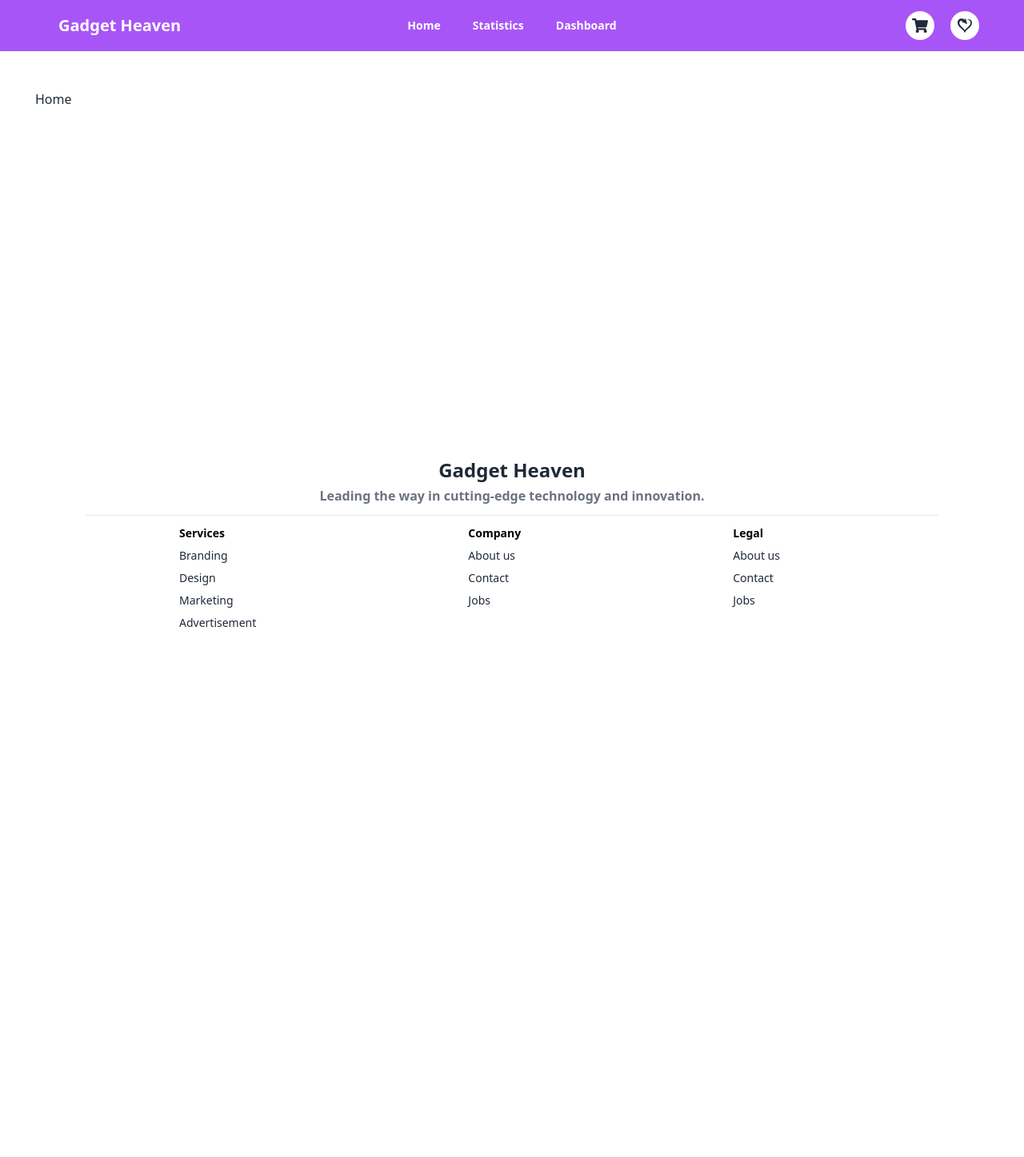
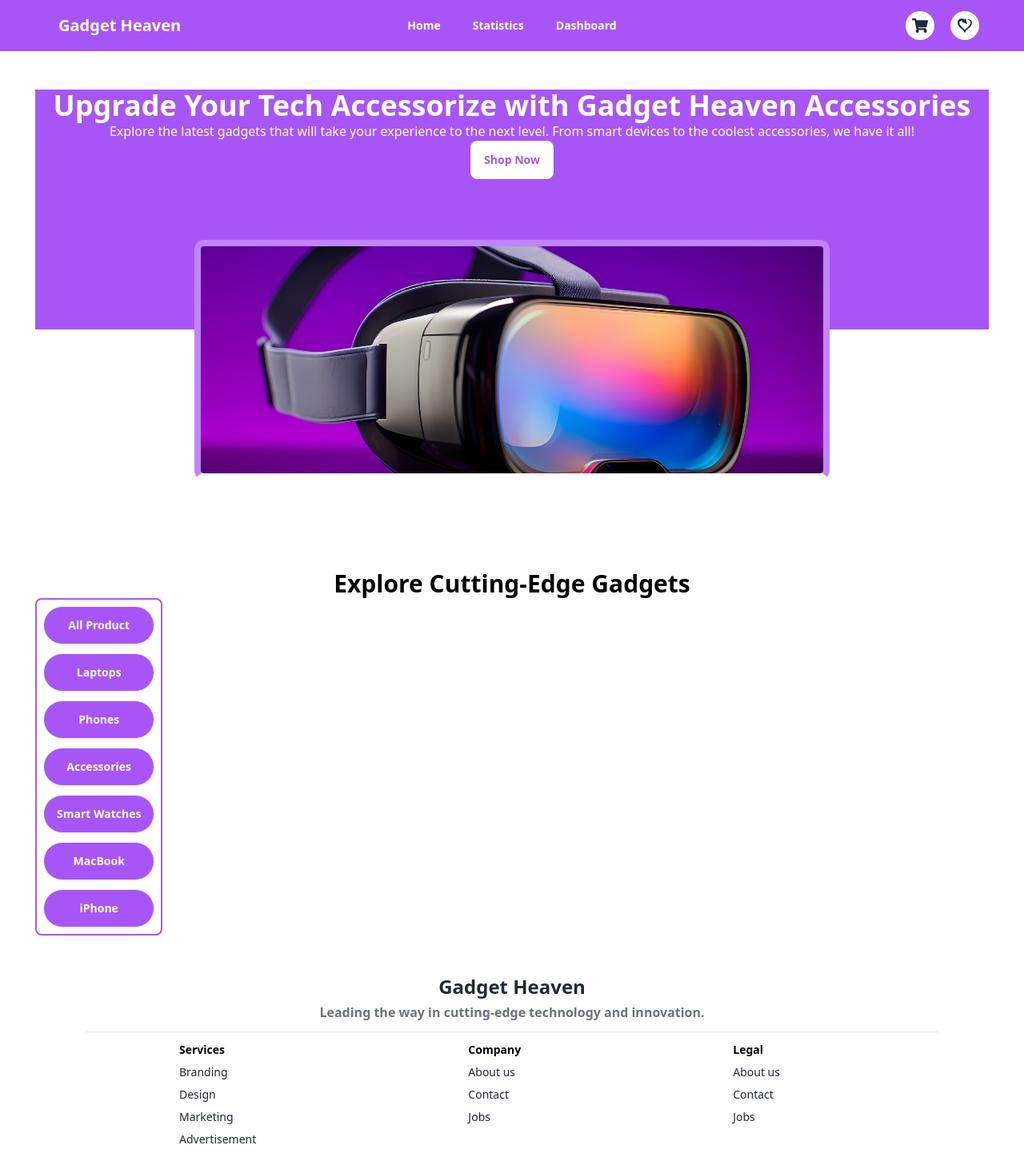
Before and after one commit to tonmoy-sutradhar/Gadget-haven-website, a React (Vite) app: page / in a window 1280 px wide. Shown: the whole page at 80% size. Before the commit the page ends 801 px from the top, so only its background shows below. Built offline with nearby package versions, Linux system fonts and the light colour scheme.

Commit message:
Fetch the categories data and add the button categories wise in home page.

```diff
--- a/public/Categorise.json
+++ b/public/categories.json
@@ -1,37 +1,37 @@
 [
   {
     "id": 1,
-    "name": "All Product",
+    "category": "All Product",
     "slug": "all-product"
   },
   {
     "id": 2,
-    "name": "Laptops",
+    "category": "Laptops",
     "slug": "laptops"
   },
   {
     "id": 3,
-    "name": "Phones",
+    "category": "Phones",
     "slug": "phones"
   },
   {
     "id": 4,
-    "name": "Accessories",
+    "category": "Accessories",
     "slug": "accessories"
   },
   {
     "id": 5,
-    "name": "Smart Watches",
+    "category": "Smart Watches",
     "slug": "smart-watches"
   },
   {
     "id": 6,
-    "name": "MacBook",
+    "category": "MacBook",
     "slug": "macbook"
   },
   {
     "id": 7,
-    "name": "iPhone",
+    "category": "iPhone",
     "slug": "iphone"
   }
 ]
--- a/src/Components/Banner.jsx
+++ b/src/Components/Banner.jsx
@@ -1,5 +1,29 @@
 const Banner = () => {
-  return <div className="bg-banner"></div>;
+  return (
+    <>
+      <div className="bg-bannerTwo h-[300px] ">
+        <h1 className="text-4xl font-bold text-white text-center">
+          Upgrade Your Tech Accessorize with Gadget Heaven Accessories
+        </h1>
+        <p className="font-thin text-white text-center">
+          Explore the latest gadgets that will take your experience to the next
+          level. From smart devices to the coolest accessories, we have it all!
+        </p>
+        <div className="text-center">
+          <button className="btn text-purple-500 bg-white font-bold">
+            Shop Now
+          </button>
+        </div>
+      </div>
+      <div className="hero bg-banner min-h-[300px] w-4/6 mx-auto relative -top-28 rounded-xl border-b-white border-8 border-purple-400"></div>
+
+      <div>
+        <h1 className="text-3xl text-black font-bold text-center">
+          Explore Cutting-Edge Gadgets
+        </h1>
+      </div>
+    </>
+  );
 };
 
 export default Banner;
--- /dev/null
+++ b/src/Components/Categories.jsx
@@ -0,0 +1,24 @@
+import { Link } from "react-router-dom";
+
+const Categories = ({ categories }) => {
+  console.log(categories);
+  return (
+    <div>
+      {/* {categories.map((category) => (
+        <Link key={category.id}></Link>
+      ))} */}
+
+      <div className="join join-vertical gap-3 border-2 border-purple-500 bg-white p-2 ">
+        {categories.map((categoy) => (
+          <Link to="/card" key={categoy.category}>
+            <button className="btn rounded-full w-full bg-purple-500 text-white">
+              {categoy.category}
+            </button>
+          </Link>
+        ))}
+      </div>
+    </div>
+  );
+};
+
+export default Categories;
--- a/src/Pages/Home.jsx
+++ b/src/Pages/Home.jsx
@@ -1,5 +1,21 @@
+import { Outlet, useLoaderData } from "react-router-dom";
+import Banner from "../Components/Banner";
+import Categories from "../Components/Categories";
+
 const Home = () => {
-  return <div>Home</div>;
+  const data = useLoaderData();
+  return (
+    <div>
+      {/* Banner section */}
+      <Banner></Banner>
+
+      {/* Categories Button section */}
+      <Categories categories={data}></Categories>
+
+      {/* Dynamic data Section */}
+      <Outlet></Outlet>
+    </div>
+  );
 };
 
 export default Home;
--- a/src/routes/Routes.jsx
+++ b/src/routes/Routes.jsx
@@ -14,7 +14,7 @@ const routes = createBrowserRouter([
       {
         path: "/",
         element: <Home></Home>,
-        children: [],
+        loader: () => fetch("../categories.json"),
       },
       {
         path: "/Statistics",
--- a/tailwind.config.js
+++ b/tailwind.config.js
@@ -3,7 +3,10 @@ export default {
   content: ["./index.html", "./src/**/*.{js,ts,jsx,tsx}"],
   theme: {
     extend: {
-      banner: "url('./assets/Banner.jpg')",
+      backgroundImage: {
+        banner: "url('./assets/Banner.jpg')",
+        bannerTwo: "linear-gradient(#a855f7, #a855f7)",
+      },
     },
   },
   plugins: [require("daisyui")],
```
